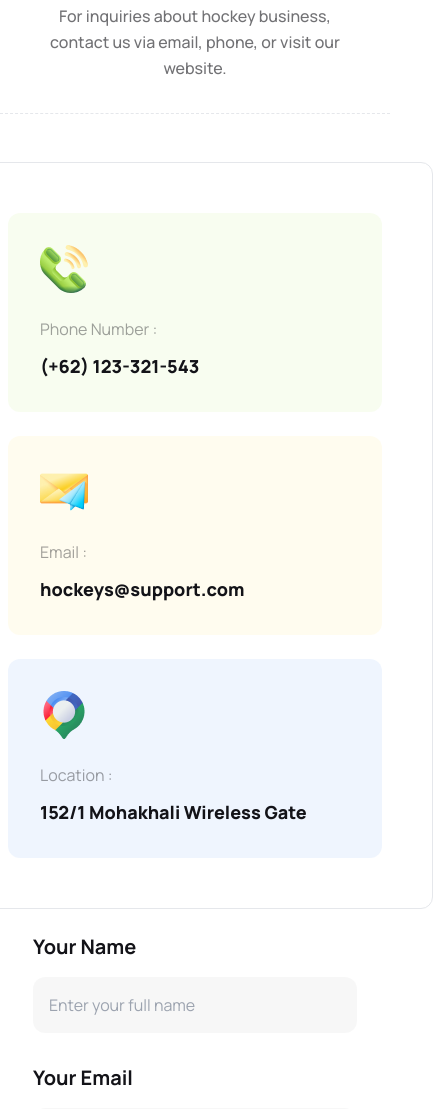
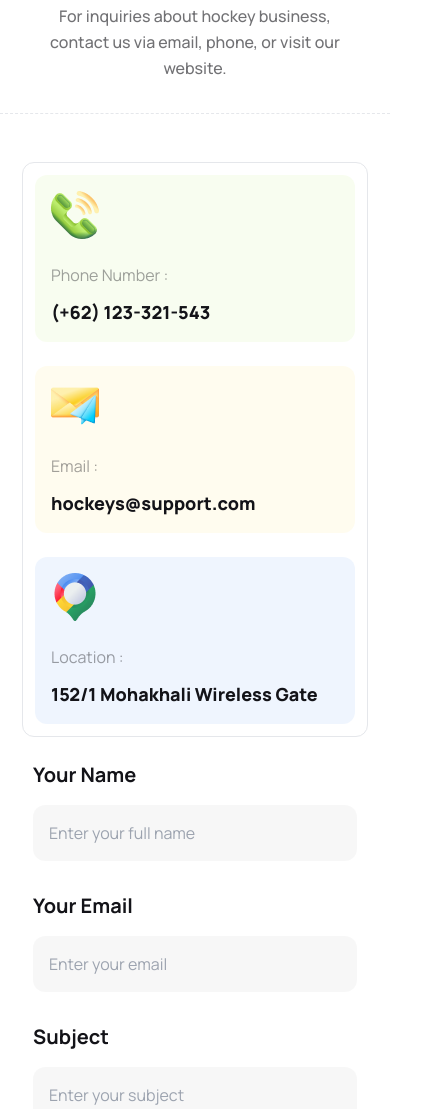
Before and after one commit to km-saifullah/hockey, a plain HTML site: page index.html in a window 390 px wide. Shown: the part 8541-9650 px from the top of the page, 433 px wide, since content can reach past the window. Drawn offline with nearby package versions, Linux system fonts and the light colour scheme.

Commit message:
responsive design adjusted

```diff
--- a/index.html
+++ b/index.html
@@ -833,8 +833,10 @@
         <div
           class="mt-12 flex gap-6 flex-wrap sm:flex-nowrap items-center justify-center"
         >
-          <div class="flex gap-6 flex-col p-[50px] rounded-xl border">
-            <div class="bg-[#bced6d1a] p-8 rounded-xl w-[374px]">
+          <div class="flex gap-6 flex-col p-3 sm:p-[50px] rounded-xl border">
+            <div
+              class="bg-[#bced6d1a] sm:p-8 p-4 rounded-xl w-[320px] sm:w-[374px]"
+            >
               <img src="./images/call.png" alt="" />
               <p class="text-base font-normal text-[#13131866] pt-6 pb-3">
                 Phone Number :
@@ -843,7 +845,9 @@
                 (+62) 123-321-543
               </h4>
             </div>
-            <div class="bg-[#fddd5f1a] p-8 rounded-xl w-[374px]">
+            <div
+              class="bg-[#fddd5f1a] sm:p-8 p-4 rounded-xl w-[320px] sm:w-[374px]"
+            >
               <img src="./images/mail.png" alt="" />
               <p class="text-base font-normal text-[#13131866] pt-6 pb-3">
                 Email :
@@ -852,7 +856,9 @@
                 hockeys@support.com
               </h4>
             </div>
-            <div class="bg-[#629cf31a] p-8 rounded-xl w-[374px]">
+            <div
+              class="bg-[#629cf31a] sm:p-8 p-4 rounded-xl w-[320px] sm:w-[374px]"
+            >
               <img src="./images/location.png" alt="" />
               <p class="text-base font-normal text-[#13131866] pt-6 pb-3">
                 Location :
```
